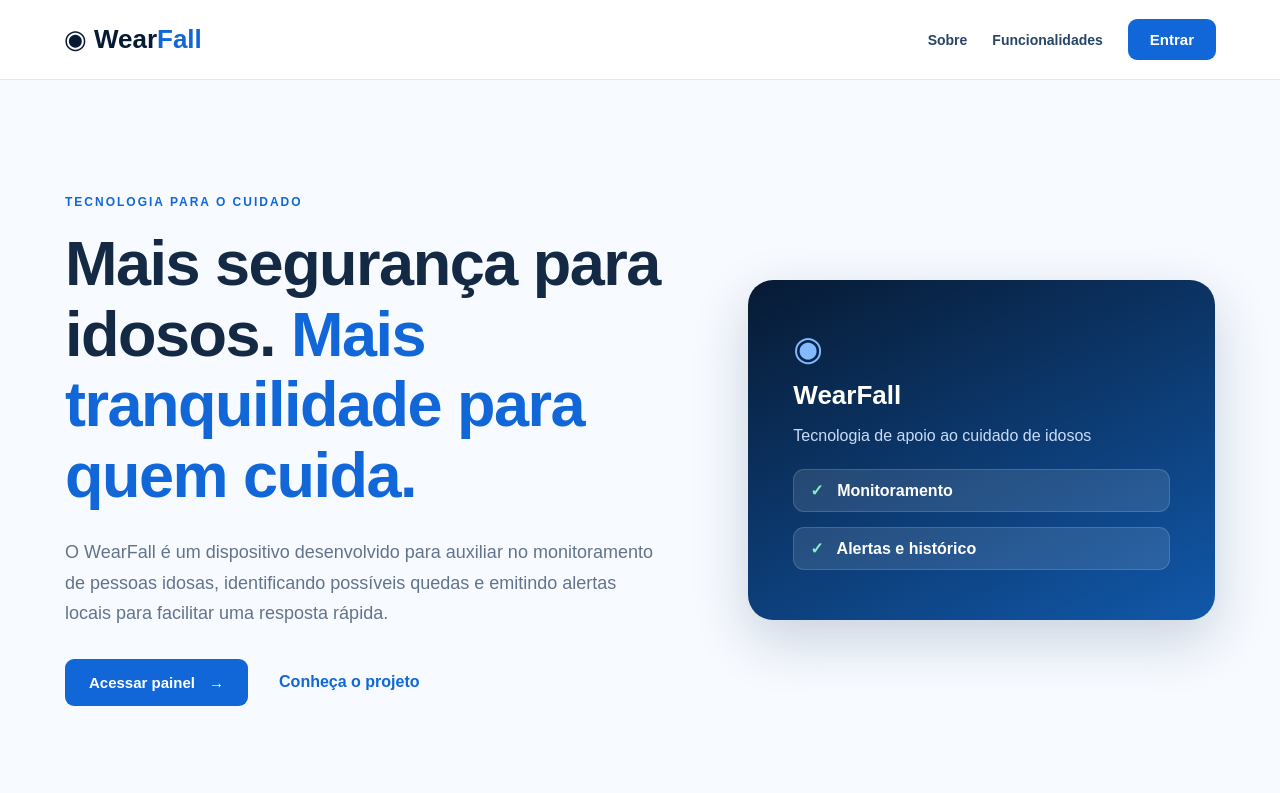
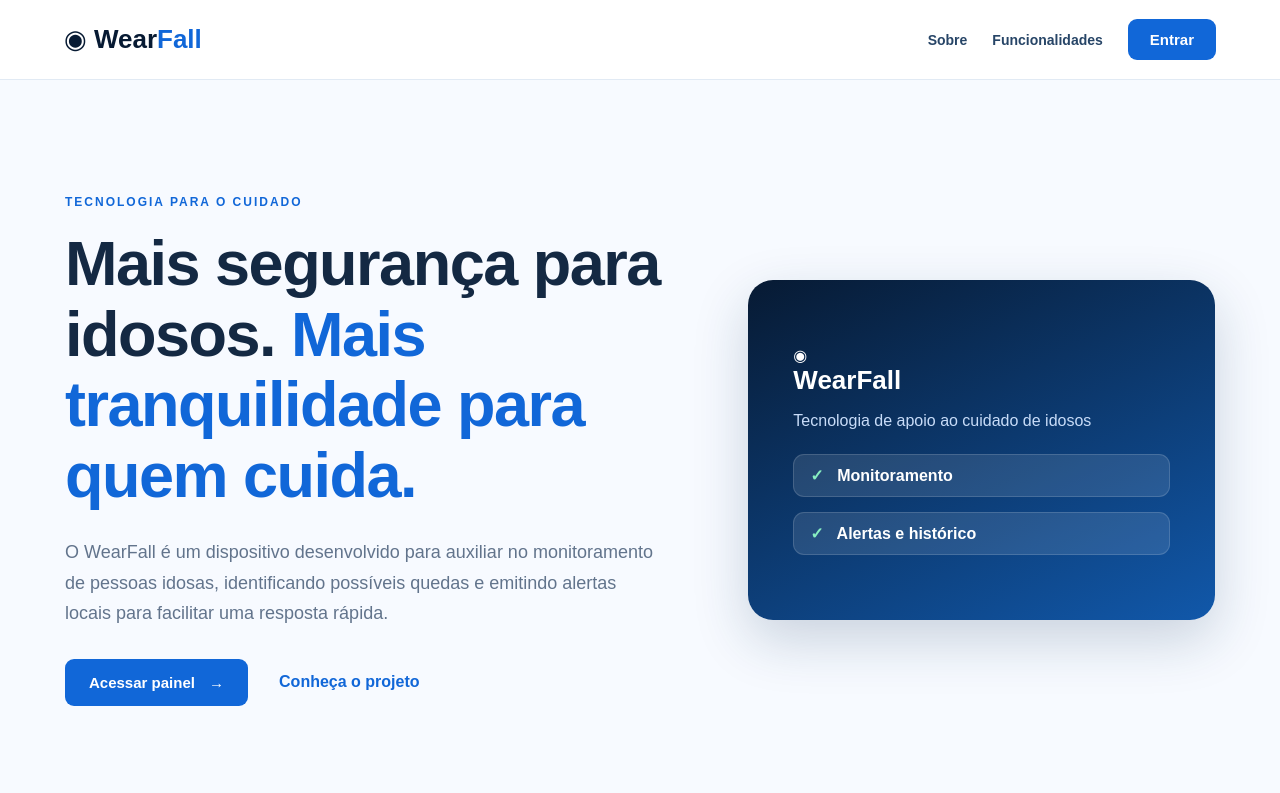
Before and after one commit to CAIOanx/WearFall-Dashboard-Online, a plain HTML site: page index.html in a window 1280 px wide. Shown: the top 793 px of the page. Drawn offline with Linux system fonts and the light colour scheme.

Commit message:
style: alinhar logotipo WearFall no cartão azul

```diff
--- a/index.html
+++ b/index.html
@@ -28,8 +28,10 @@
         </div>
       </div>
       <div class="home-feature" aria-label="Visão geral das funcionalidades">
-        <div class="feature-emblem" aria-hidden="true">◉</div>
-        <h2>WearFall</h2>
+        <div class="feature-brand" aria-label="WearFall">
+          <span class="feature-brand-mark" aria-hidden="true">◉</span>
+          <h2>Wear<span>Fall</span></h2>
+        </div>
         <p>Tecnologia de apoio ao cuidado de idosos</p>
         <div class="home-feature-chip"><span aria-hidden="true">✓</span> Monitoramento</div>
         <div class="home-feature-chip"><span aria-hidden="true">✓</span> Alertas e histórico</div>
```
